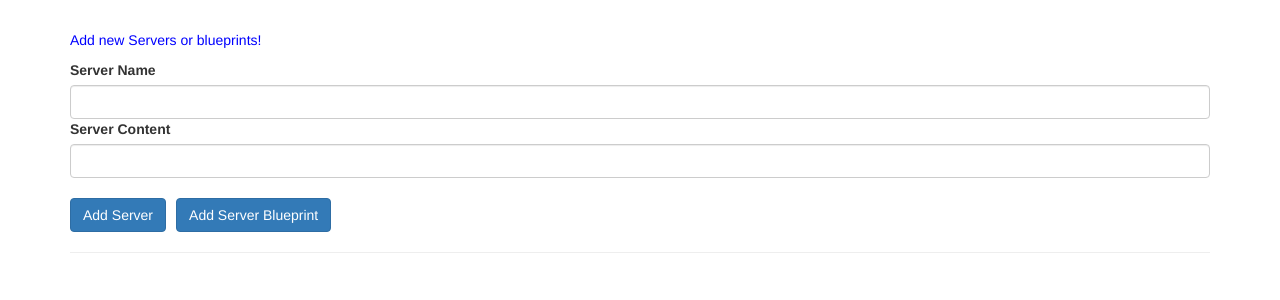
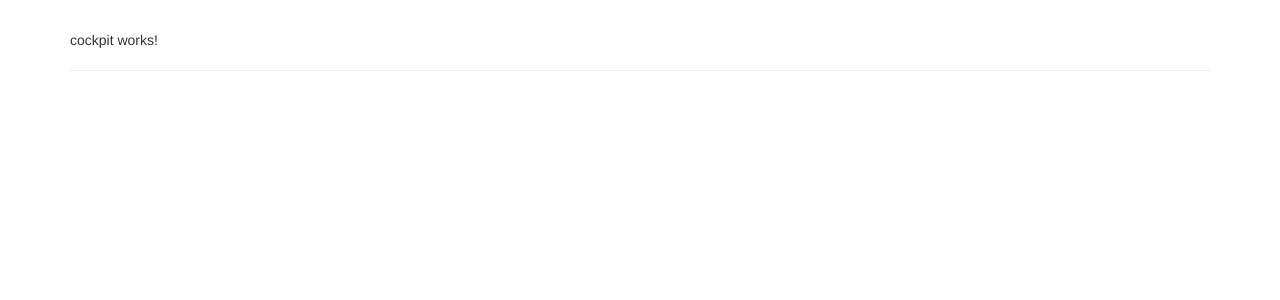
Before and after one commit to ng1v4n85/cpm-databinding, an Angular app: page / in a window 1280 px wide. Shown: the top 300 px of the page. Built offline with nearby package versions, Linux system fonts and the light colour scheme.

Commit message:
Splitting Apps into Components

```diff
--- a/src/app/app.component.html
+++ b/src/app/app.component.html
@@ -1,34 +1,9 @@
 <div class="container">
+  <app-cockpit></app-cockpit>
+  <hr />
   <div class="row">
     <div class="col-xs-12">
-      <p>Add new Servers or blueprints!</p>
-      <label>Server Name</label>
-      <input type="text" class="form-control" [(ngModel)]="newServerName">
-      <label>Server Content</label>
-      <input type="text" class="form-control" [(ngModel)]="newServerContent">
-      <br>
-      <button
-        class="btn btn-primary"
-        (click)="onAddServer()">Add Server</button>
-      <button
-        class="btn btn-primary"
-        (click)="onAddBlueprint()">Add Server Blueprint</button>
-    </div>
-  </div>
-  <hr>
-  <div class="row">
-    <div class="col-xs-12">
-      <div
-        class="panel panel-default"
-        *ngFor="let element of serverElements">
-        <div class="panel-heading">{{ element.name }}</div>
-        <div class="panel-body">
-          <p>
-            <strong *ngIf="element.type === 'server'" style="color: red">{{ element.content }}</strong>
-            <em *ngIf="element.type === 'blueprint'">{{ element.content }}</em>
-          </p>
-        </div>
-      </div>
+      <app-server-element *ngFor="let serverElement of serverElements"></app-server-element>
     </div>
   </div>
 </div>
--- a/src/app/app.module.ts
+++ b/src/app/app.module.ts
@@ -4,10 +4,14 @@ import { FormsModule } from '@angular/forms';
 
 
 import { AppComponent } from './app.component';
+import { CockpitComponent } from './cockpit/cockpit.component';
+import { ServerElementComponent } from './server-element/server-element.component';
 
 @NgModule({
   declarations: [
-    AppComponent
+    AppComponent,
+    CockpitComponent,
+    ServerElementComponent
   ],
   imports: [
     BrowserModule,
--- /dev/null
+++ b/src/app/cockpit/cockpit.component.html
@@ -0,0 +1 @@
+<p>cockpit works!</p>
--- /dev/null
+++ b/src/app/server-element/server-element.component.html
@@ -0,0 +1 @@
+<p>server-element works!</p>
```
Also changed, not shown: src/app/cockpit/cockpit.component.ts (added, +10 -0 lines), src/app/server-element/server-element.component.ts (added, +10 -0 lines), src/app/cockpit/cockpit.component.css (added), src/app/server-element/server-element.component.css (added).
